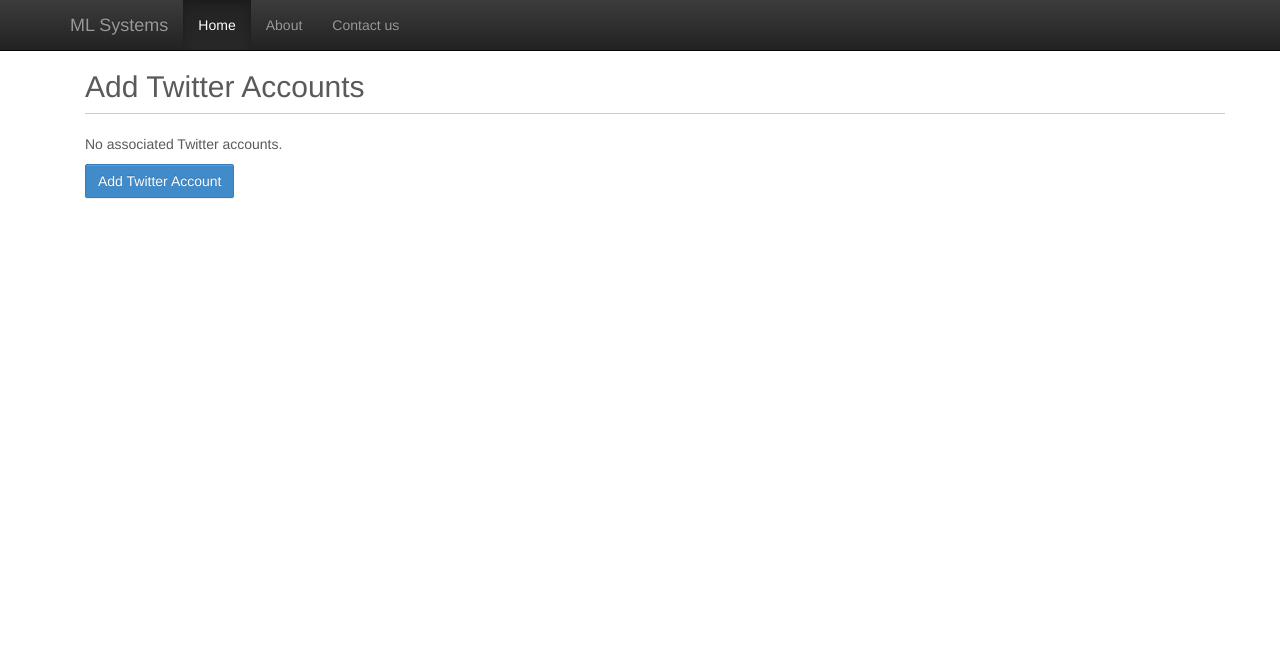
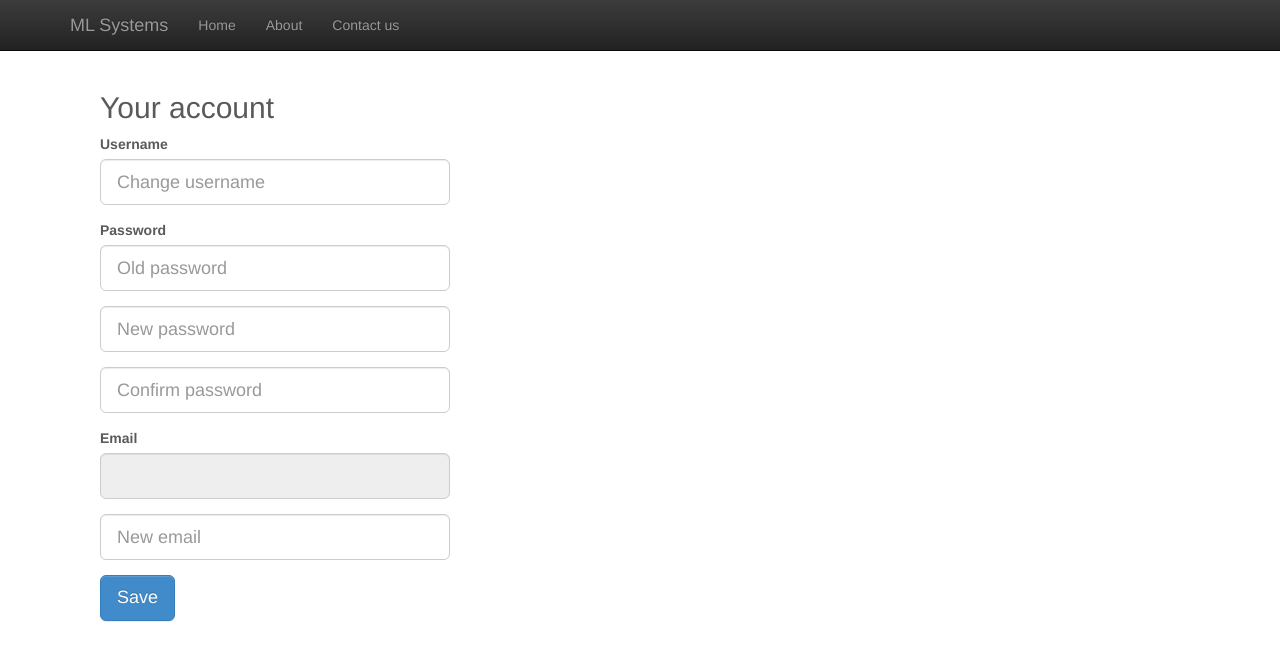
Before and after one commit to pshahid/customer_hunter, a Flask app: template templates/account.html in a window 1280 px wide. Shown: the top 661 px of the page. Run offline with Flask 2, Linux system fonts and the light colour scheme; the template is opened without the code that fills it, so the values that code supplies are empty; parts of the project's set-up code (start-up, migrations or seed data) failed here and were passed over; some libraries are stand-ins or nearby versions.

Commit message:
Adding account page

```diff
--- a/static/css/ml.css
+++ b/static/css/ml.css
@@ -6,7 +6,7 @@
 	top:51px;
 }
 
-#stream {
+.ml-container {
 	margin-top:71px;
 }
 
--- a/templates/account.html
+++ b/templates/account.html
@@ -36,7 +36,7 @@
 
             <div class="navbar-collapse collapse">
               <ul class="nav navbar-nav">
-                <li class="active"><a href="/">Home</a></li>
+                <li><a href="/home">Home</a></li>
                 <li><a href="/">About</a></li>
                 <li><a href="/">Contact us</a></li>
               </ul>
@@ -50,10 +50,8 @@
                     <ul class="dropdown-menu">
                         <li role="presentation"><a role="menuitem" tabindex="-1" href="/addtwitter"><span class="ion-plus-round"></span> &nbsp;&nbsp;Add Twitter Accounts</a></li>
                         <li role="presentation" class="divider"></li>
-                        <li role="presentation"><a role="menuitem" tabindex="-1" href="javascript:void(0);"><span class="ion-ios7-gear"></span> &nbsp;&nbsp;Account Settings</a></li>
+                        <li role="presentation"><a role="menuitem" tabindex="-1" href="/account"><span class="ion-ios7-gear"></span> &nbsp;&nbsp;Account Settings</a></li>
                         <li role="presentation"><a role="menuitem" tabindex="-1" href="javascript:void(0);"><span class="ion-paper-airplane"></span> &nbsp;&nbsp;Feedback</a></li>
-
-
                     </ul>
                   </li>
                   <li>
@@ -64,23 +62,42 @@
                 </ul>
               </div>
             </div>
+          </div> <!--//end nav container -->
+        </div>
+            <div class="container">
+                <div class="col-lg-4 ml-container">
 
-          </div>
-        </div>
-        <div class="container" style="margin-top: 50px;">
-	    	<h2>Add Twitter Accounts</h2>
-	    	<div style="border-top: 1px solid #ccc;">
-	    		<ul class="list-unstyled">
-	    		<div style="margin-top:20px;">
-	    		{% for acc in accounts %}
-	    			<li>{{ acc.username }}</li>
-	    		{% else %}
-	    			No associated Twitter accounts.
-	    		{% endfor %}
-	    		</ul>
-	    		</div>
-				<a href="/twitter_login" class="btn btn-primary" role="button">Add Twitter Account</a>
-	    	</div>
-    	</div>
+                    <form class="form" role="form" action="/change_acct_cred" method="post">
+                        <h2>Your account</h2>
+                        <div class="input-group-lg">
+                            <div class="form-group">
+                                <label for="usernameInput">Username</label>
+                                <input id="usernameInput" type="text" name="username" class="form-control input-lg" placeholder="Change username" value="{{ username }}">
+                            </div>
+                            <div class="form-group">
+                                <label for="passwordInput">Password</label>
+                                <input id="passwordInput" name="old_password" type="password" class="form-control input-lg" placeholder="Old password">
+                            </div>
+                             <div class="form-group">
+                                <input type="password" name="new_password" class="form-control input-lg" placeholder="New password">
+                            </div>
+                             <div class="form-group">
+                                <input type="password" name="confirm_new_password" class="form-control input-lg" placeholder="Confirm password">
+                            </div>
+                            <div class="form-group">
+                                <label for="currentEmail">Email</label>
+                                <input id="currentEmail" type="email" name="current_email" class="form-control input-lg" readonly value=" {{ account.email }} ">
+                            </div>
+                            <div class="form-group">
+                                <input type="email" name="new_email" placeholder="New email" class="form-control input-lg">
+                            </div>
+                            <div class="form-group">
+                                <button type="submit" class="btn btn-lg btn-primary">Save</button>
+                            </div>
+                        </div>
+                    </form>
+                </div>
+            </div>
+    </div>
     </body>
 </html>
--- a/webapp.py
+++ b/webapp.py
@@ -97,7 +97,69 @@ def add_twitter():
     for acc in accounts:
         twitter_accounts.append(acc)
 
-    return render_template('account.html', username=user.username, accounts=twitter_accounts)
+    return render_template('social_account.html', username=user.username, accounts=twitter_accounts)
+
+@webapp.route('/account')
+@auth.login_required
+def account():
+    user = auth.get_logged_in_user()
+    try:
+        acct = auth.User.get(auth.User.id == user.id)
+    except DoesNotExist:
+        print "User does not exist"
+    else:
+        return render_template('account.html', title='ML Account', account=acct, user=user, username=user.username)
+
+@webapp.route('/change_acct_cred', methods=['POST', 'GET'])
+@auth.login_required
+def change_cred():
+    user = auth.get_logged_in_user()
+    try:
+        acct = auth.User.get(auth.User.id == user.id)
+
+        if request.method == 'POST':
+            change_acct_cred(request.form, user)
+
+    except DoesNotExist:
+        print "User doesn't exist...you shouldn't be seeing this often"
+    finally:
+        return redirect('account')
+
+def change_acct_cred(form, user):
+    #Don't do anything if the user is None or False
+    if user:
+        print form
+
+        change_password(user, form['old_password'], form['new_password'], form['confirm_new_password'])
+        change_username(user, form['username'])
+        change_email(user, form['new_email'])
+
+        user.save()
+
+def change_password(user, old, new, confirm):
+    if len(old) > 0:
+        usr = auth.authenticate(user.username, old)
+
+        if len(new) > 0 and usr:
+            if new == confirm and new != old:
+                user.set_password(new)
+
+def change_username(user, new):
+    if user:
+        if user.username != new:
+            try:
+                auth.User.get(auth.User.username == new)
+            except DoesNotExist:
+                #This is good, we want this
+                user.username = new
+
+def change_email(user, email):
+    if user:
+        if user.email != email and len(email) > 0:
+            try:
+                auth.User.get(auth.User.email == email)
+            except DoesNotExist:
+                user.email = email
 
 @webapp.route('/twitter_login')
 @auth.login_required
@@ -114,7 +176,6 @@ def auth_to_twitter():
 @webapp.route('/callback')
 @auth.login_required
 def callback():
-    print "Callback hit"
     #Gotta rebuild the session for step 3
     twitter = OAuth1Session(CLIENT_KEY, client_secret=CLIENT_SECRET)
     twitter.parse_authorization_response(request.url)
```
Also changed, not shown: templates/auth_main.html (+14 -4 lines).
